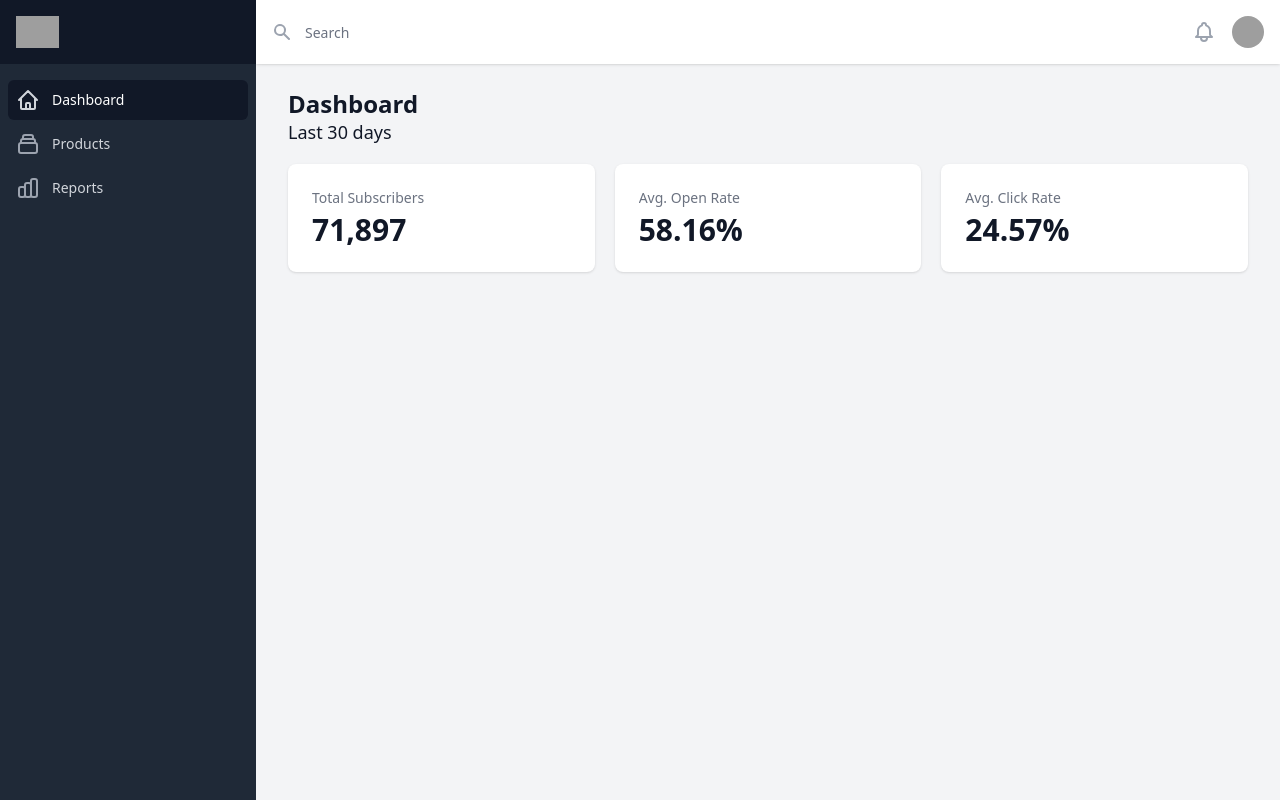
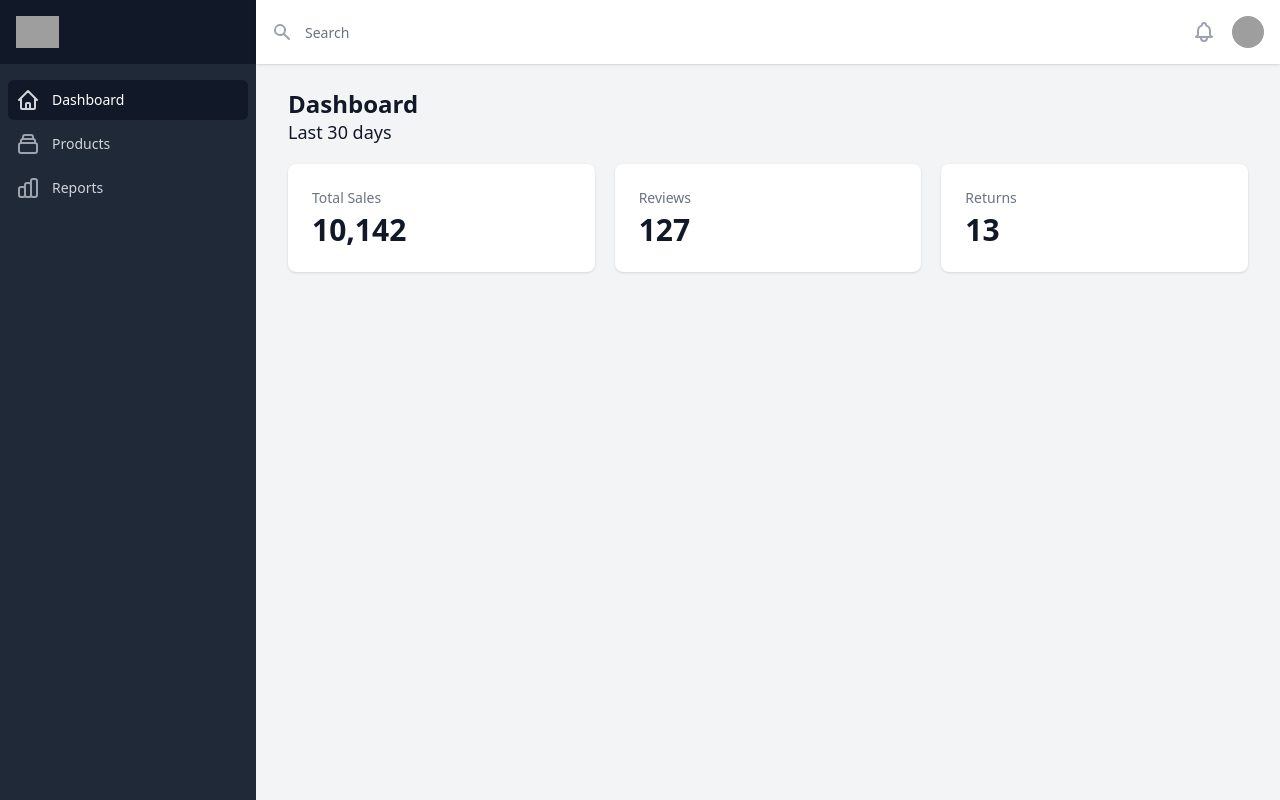
Before and after one commit to cwbieganek/sales-dashboard, a Next.js app: page / in a window 1280 px wide. Built offline with nearby package versions, Linux system fonts and the light colour scheme; grey boxes are pictures that could not be loaded; a web font is replaced by a local one.

Commit message:
Fake stats

```diff
--- a/pages/index.tsx
+++ b/pages/index.tsx
@@ -22,9 +22,9 @@ const userNavigation = [
 ]
 
 const stats = [
-  { name: 'Total Subscribers', stat: '71,897' },
-  { name: 'Avg. Open Rate', stat: '58.16%' },
-  { name: 'Avg. Click Rate', stat: '24.57%' },
+  { name: 'Total Sales', stat: '10,142' },
+  { name: 'Reviews', stat: '127' },
+  { name: 'Returns', stat: '13' },
 ]
 
 function classNames(...classes: string[]) {
```
